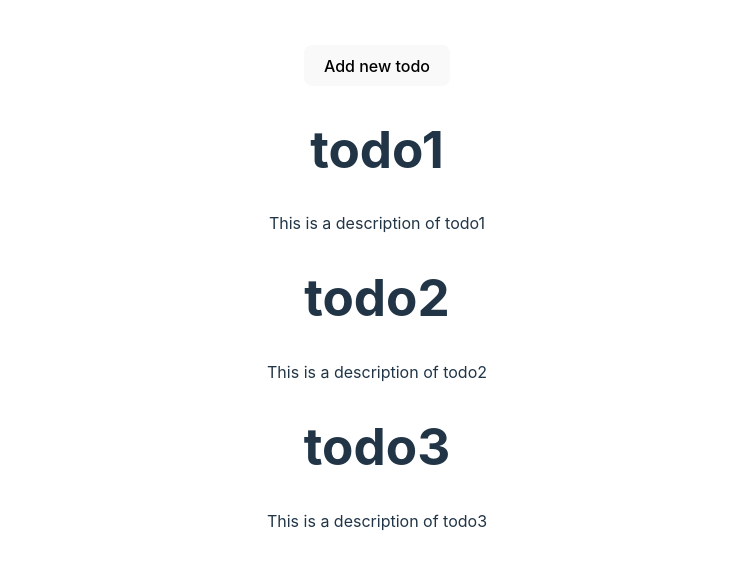
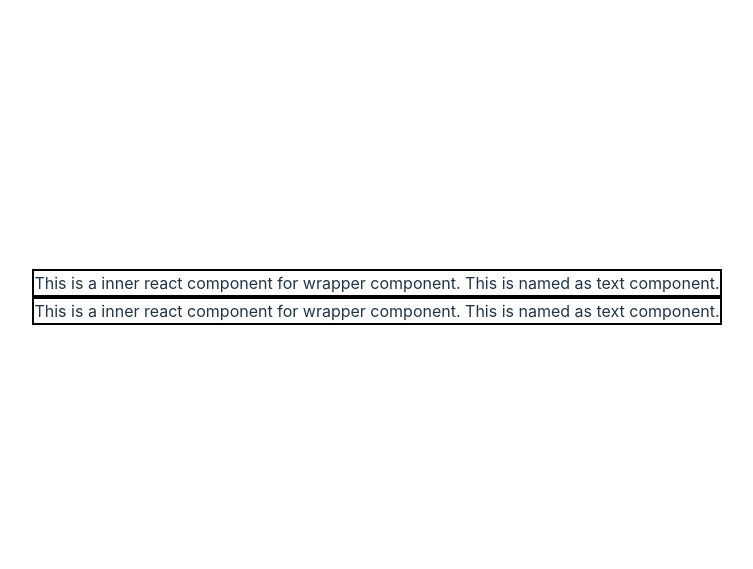
Before and after one commit to tyrex1829/hooksReact, a React app: page / in a window 1280 px wide. Shown: the part 103-672 px from the top of the page, without its empty margins (263-1016 px from the left). Built offline with nearby package versions, Linux system fonts and the light colour scheme; the HTML template or start-up script is replaced by a standard one.

Commit message:
wrapper component

```diff
--- a/src/App.jsx
+++ b/src/App.jsx
@@ -3,6 +3,8 @@ import "./App.css";
 import Header from "./components/Header";
 import HeaderWithButton from "./components/HeaderWithButton";
 import Todo from "./components/Todo";
+import CardWrapper from "./components/CardWrapper";
+import TextComponent from "./components/TextComponent";
 
 function App() {
   const [id, setId] = useState(3);
@@ -26,6 +28,7 @@ function App() {
 
   return (
     <div>
+      {/* // header */}
       {/* <button
         onClick={() => {
           setName(Math.random());
@@ -40,7 +43,8 @@ function App() {
       <Header x={"Khare"} />
       <Header x={"Khare"} /> */}
 
-      <button
+      {/* // todo */}
+      {/* <button
         onClick={() => {
           setId(id + 1);
 
@@ -59,7 +63,11 @@ function App() {
 
       {todo.map((i) => (
         <Todo key={i.id} title={i.title} description={i.description} />
-      ))}
+      ))} */}
+
+      {/* wrapper Component */}
+      <CardWrapper innerComponent={<TextComponent />} />
+      <CardWrapper innerComponent={<TextComponent />} />
     </div>
   );
 }
--- a/src/components/CardWrapper.jsx
+++ b/src/components/CardWrapper.jsx
@@ -0,0 +1,5 @@
+const CardWrapper = ({ innerComponent }) => {
+  return <div style={{ border: "2px solid black" }}>{innerComponent}</div>;
+};
+
+export default CardWrapper;
--- a/src/components/TextComponent.jsx
+++ b/src/components/TextComponent.jsx
@@ -0,0 +1,10 @@
+function TextComponent() {
+  return (
+    <div>
+      This is a inner react component for wrapper component. This is named as
+      text component.
+    </div>
+  );
+}
+
+export default TextComponent;
```
